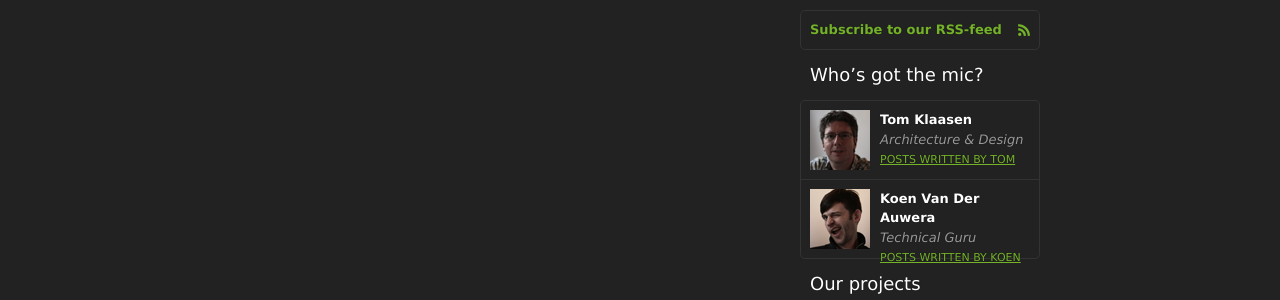
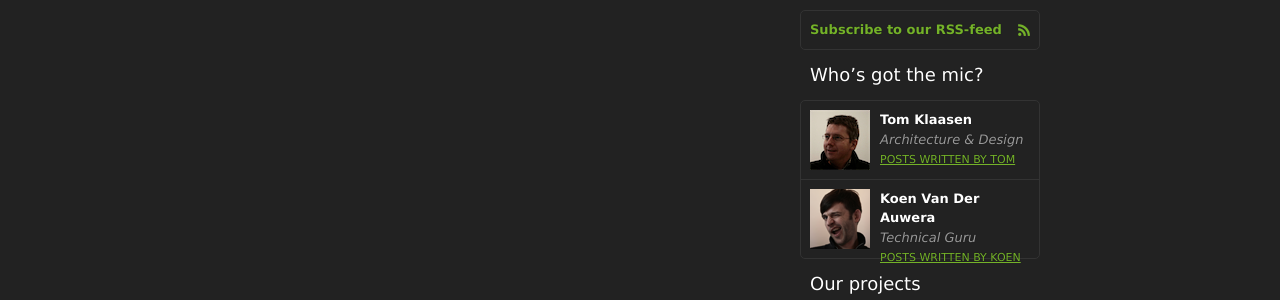
Before and after one commit to 10to1/10to1.github.com, a Jekyll site: the page built from index.html, in a window 1280 px wide. Shown: the part 411-711 px from the top of the page. Built offline with Jekyll 4.4.1, drawn with Linux system fonts in a browser that asks for light colours; the list of posts is cut into pages by our own code; comment, search, counter and statistics services are not loaded.

Commit message:
new avatar for tom

```diff
--- a/_layouts/default.html
+++ b/_layouts/default.html
@@ -81,7 +81,7 @@
 							<strong>Tom Klaasen</strong>
 							<em>Architecture &amp; Design</em>
 							<a href="/author/tom">Posts written by Tom</a>
-							<img src="/img/tom.png" alt="Picture of Tom" />
+							<img src="/img/tom.jpg" alt="Picture of Tom" />
 						</li>
 						<li>
 							<strong>Koen Van Der Auwera</strong>
```
Also changed, not shown: img/tom.jpg (added).
